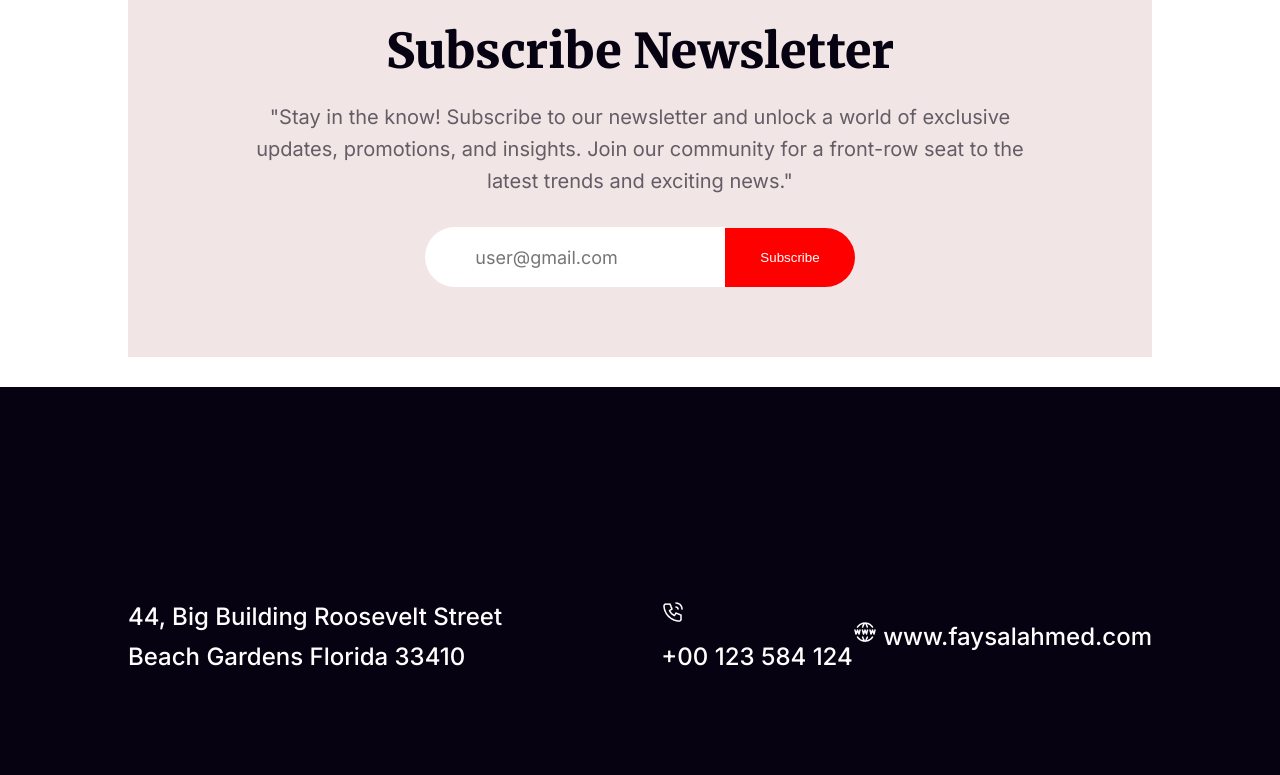
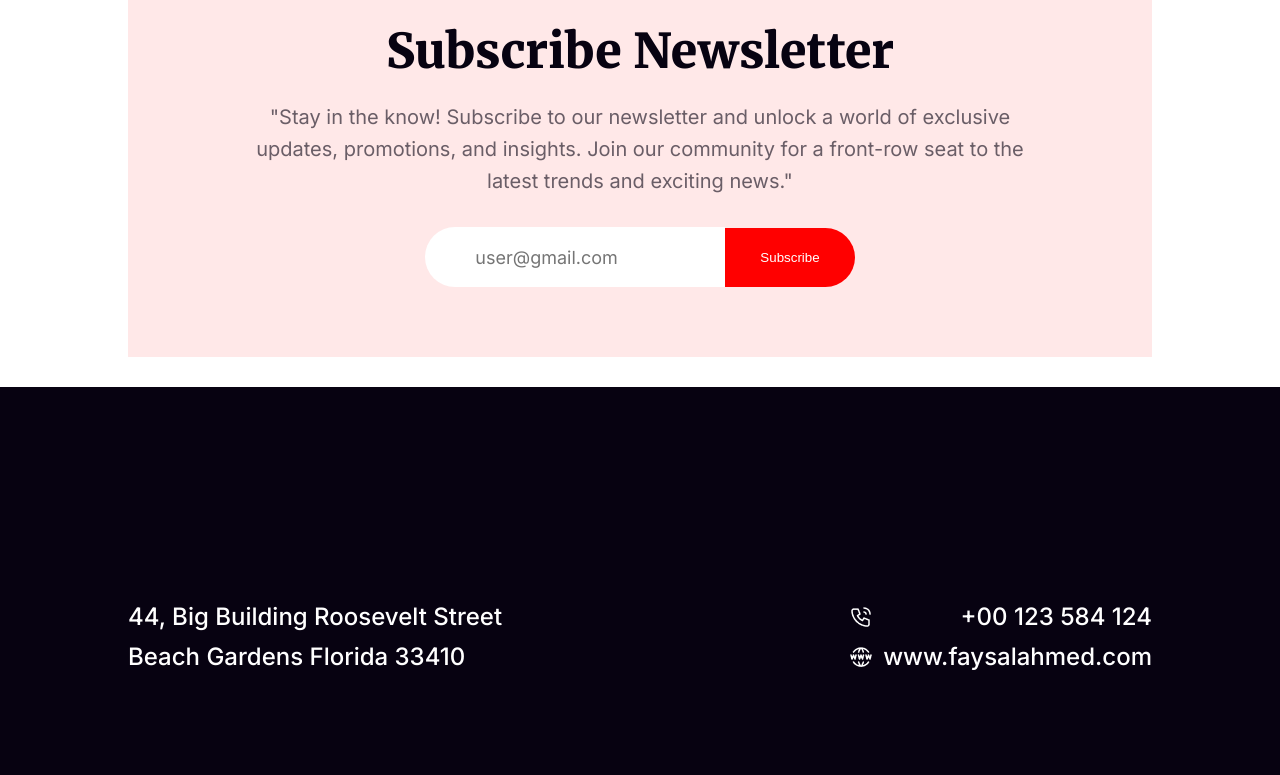
Before and after one commit to faysalahmed93/New-Year-New, a plain HTML site: page index.html in a window 1280 px wide. Shown: the part 4485-5260 px from the top of the page. Drawn offline with Linux system fonts and the light colour scheme.

Commit message:
checking process

```diff
--- a/css/style.css
+++ b/css/style.css
@@ -299,7 +299,7 @@
 }
 /* newsletter */
 .newsletter {
-  background: #f1e5e5;
+  background: #ffe8e8;
 }
 .newsletter-container {
   text-align: center;
@@ -375,10 +375,15 @@ footer {
 .left-info {
 }
 .right-info {
+}
+.right-content {
   display: flex;
-  justify-content: center;
+  justify-content: space-between;
   align-items: center;
-  flex-wrap: wrap;
+  gap: 1;
+}
+.right-content img {
+  margin-right: 10px;
 }
 .right-info a {
   color: #fff;
--- a/index.html
+++ b/index.html
@@ -44,11 +44,6 @@
   <div class="welcome-party-content">
  <h3>Welcome to midnight party</h3>
   <p>"Welcome to an enchanting experience. Embrace the moments. Join us for a celebration like no other. Your unforgettable journey starts here."
-
-
-
-
-
 </p>
   <button>Join Now</button>
   </div>
@@ -111,7 +106,7 @@
         <h3>THE BEST GIFTS</h3>
         <h2>Our Awesome Portfolio</h2>
         <p>
-"Explore our exceptional portfolio below, showcasing a diverse range of projects and accomplishments. Dive into excellence and witness the quality that defines our work."
+Explore our exceptional portfolio below, showcasing a diverse range of projects and accomplishments. Dive into excellence and witness the quality that defines our work.
         </p>
       </div>
       <div class="awesome-image">
```
